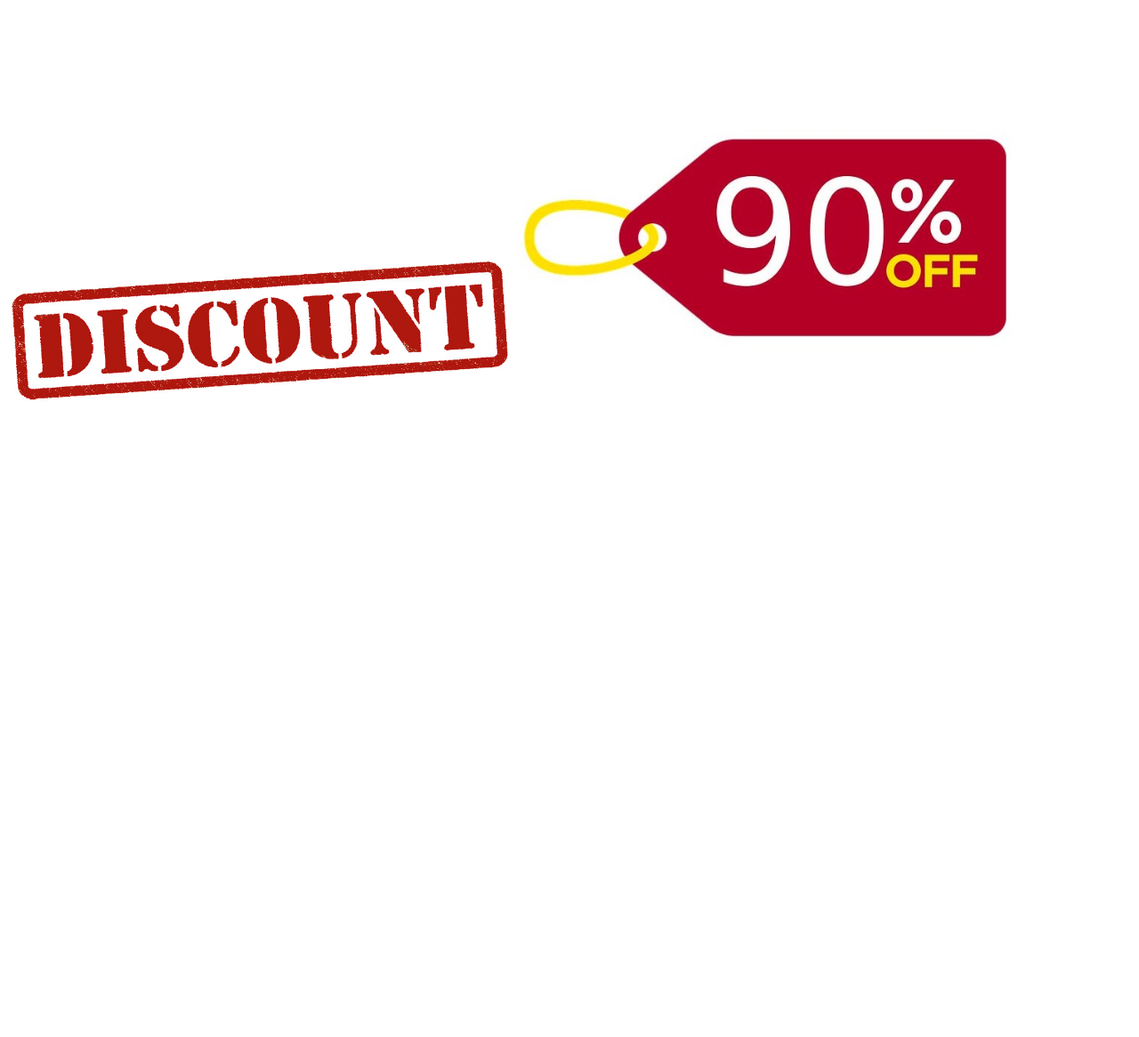
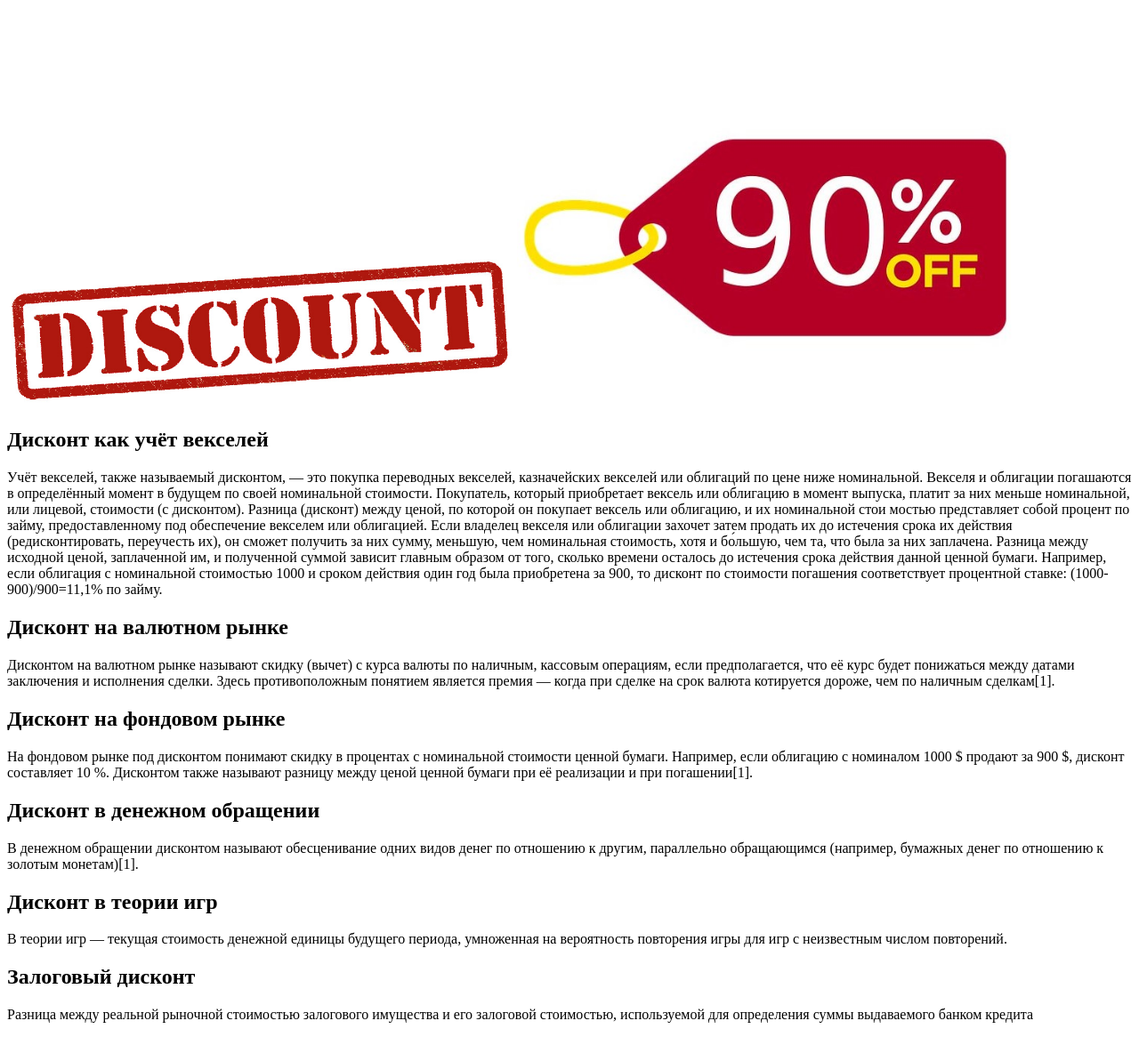
Before and after one commit to yas1k/NSTU-frontend_web, a plain HTML site: page discount.html in a window 1280 px wide. Shown: the part 304-1470 px from the top of the page at 89% size. Before the commit the page ends 800 px from the top, so only its background shows below. Drawn offline with Linux system fonts and the light colour scheme.

Commit message:
дополнительный текст

```diff
--- a/discount.html
+++ b/discount.html
@@ -31,5 +31,60 @@
             <img src="discount2.jpg" width="45%">
             <img src="discount3.jpg" width="45%">
         </p>
+            <h2>Дисконт как учёт векселей</h2>
+            <p>
+                Учёт векселей, также называемый дисконтом, — это покупка переводных векселей,
+                казначейских векселей или облигаций по цене
+                ниже номинальной. Векселя и облигации погашаются в определённый
+                момент в будущем по своей номинальной стоимости.
+                Покупатель, который приобретает вексель или облигацию в момент выпуска,
+                платит за них меньше номинальной, или лицевой,
+                стоимости (с дисконтом). Разница (дисконт) между ценой, по которой он покупает вексель
+                или облигацию, и их номинальной стои
+                мостью представляет собой процент по займу, предоставленному
+                под обеспечение векселем или облигацией. Если владелец векселя или облигации
+                захочет затем продать их до истечения срока их
+                действия (редисконтировать, переучесть их), он сможет получить
+                за них сумму, меньшую, чем номинальная стоимость, хотя и бо́льшую, чем та,
+                что была за них заплачена. Разница между исходной
+                ценой, заплаченной им, и полученной суммой зависит главным
+                образом от того, сколько времени осталось до истечения срока
+                действия данной ценной бумаги. Например, если облигация с
+                номинальной стоимостью 1000 и сроком действия один год была
+                приобретена за 900, то дисконт по стоимости погашения соответствует процентной ставке:
+                (1000-900)/900=11,1% по займу.
+                </p>
+                <h2>Дисконт на валютном рынке</h2>
+                <p>
+                    Дисконтом на валютном рынке называют скидку (вычет) с курса
+                    валюты по наличным, кассовым операциям, если предполагается,
+                    что её курс будет понижаться между датами заключения и исполнения сделки.
+                    Здесь противоположным понятием является
+                    премия — когда при сделке на срок валюта котируется дороже,
+                    чем по наличным сделкам[1].
+                </p>
+                <h2>Дисконт на фондовом рынке</h2>
+                <p>
+                    На фондовом рынке под дисконтом понимают скидку в процентах
+                    с номинальной стоимости ценной бумаги. Например, если облигацию с номиналом 1000 $
+                    продают за 900 $, дисконт составляет 10
+                    %. Дисконтом также называют разницу между ценой ценной бумаги при её реализации и при погашении[1].
+                </p>
+                <h2>Дисконт в денежном обращении</h2>
+                <p>
+                    В денежном обращении дисконтом называют обесценивание одних видов денег по отношению к другим, параллельно
+                    обращающимся (например, бумажных денег по отношению к золотым монетам)[1].
+                </p>
+                <h2>Дисконт в теории игр</h2>
+                <p>
+                    В теории игр — текущая стоимость денежной единицы будущего
+                    периода, умноженная на вероятность повторения игры для игр с
+                    неизвестным числом повторений.
+                </p>
+                <h2>Залоговый дисконт</h2>
+                <p>
+                    Разница между реальной рыночной стоимостью залогового имущества и его залоговой стоимостью,
+                    используемой для определения суммы выдаваемого банком кредита
+                </p>
     </body>
 </html>
```
